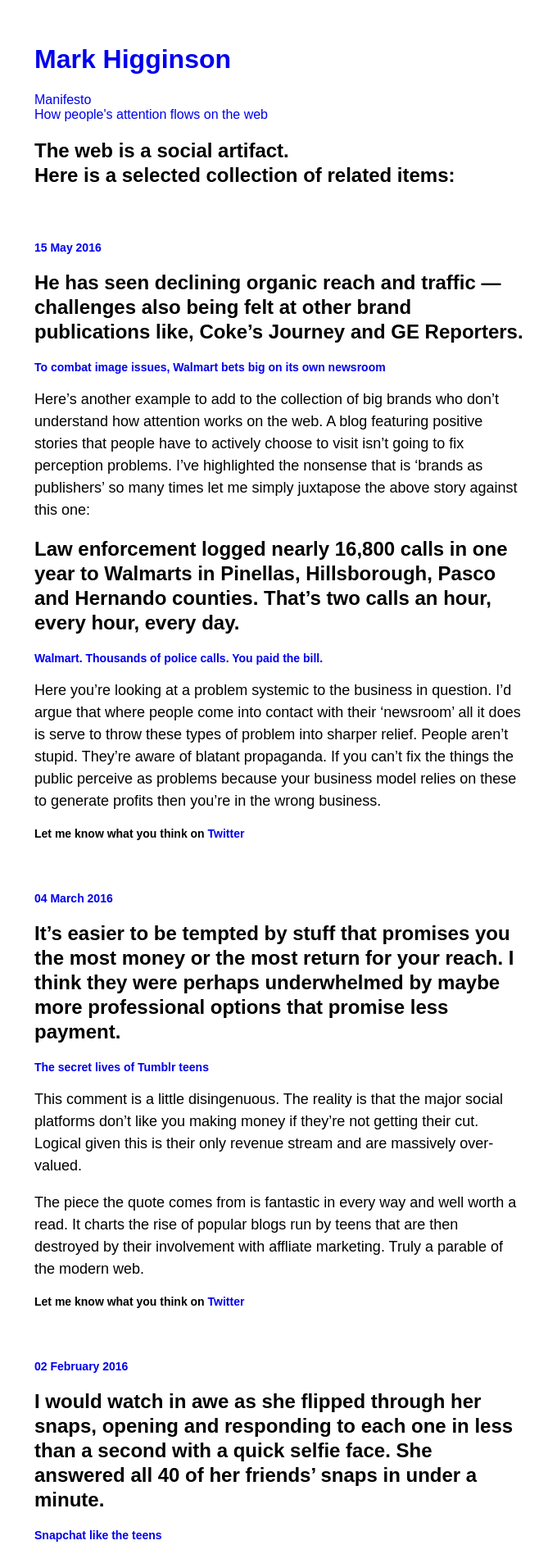
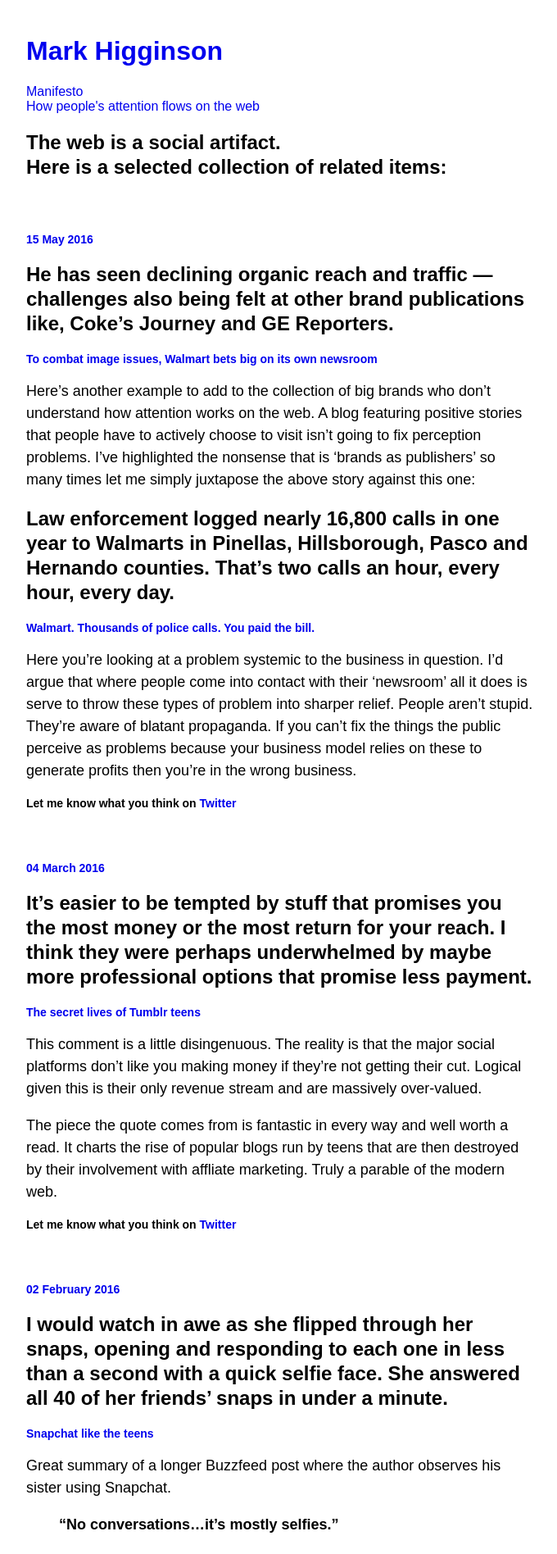
Before and after one commit to markhgn/markhgn.github.io, a Jekyll site: the page built from index.html, in a window 1280 px wide. Shown: the top 1896 px of the page at 82% size, without its empty margins (298-978 px from the left). Built offline with Jekyll 4.4.1, drawn with Linux system fonts in a browser that asks for light colours; the list of posts is cut into pages by our own code.

Commit message:
CSS edits

```diff
--- a/css/style.css
+++ b/css/style.css
@@ -1,7 +1,7 @@
 body {
   color: #000;
   background: #fff;
-  font-family: 'text:Roboto', sans-serif;
+  font-family: 'text:Nunito', sans-serif;
   font-size: 100%;
   font-weight: 400;
   margin-left:auto;
@@ -51,5 +51,5 @@
 }
 
 .content {
-  padding: 25px;
+  padding: 15px;
 }
```
